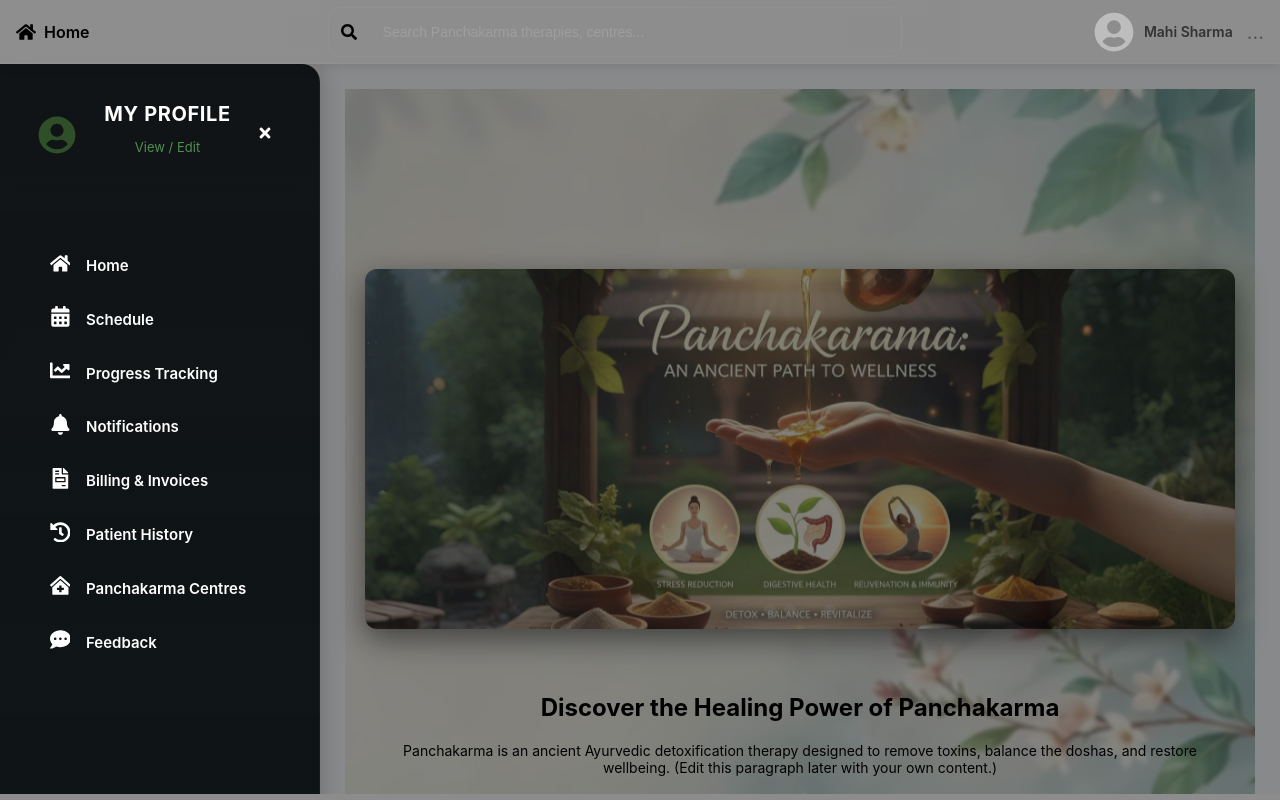
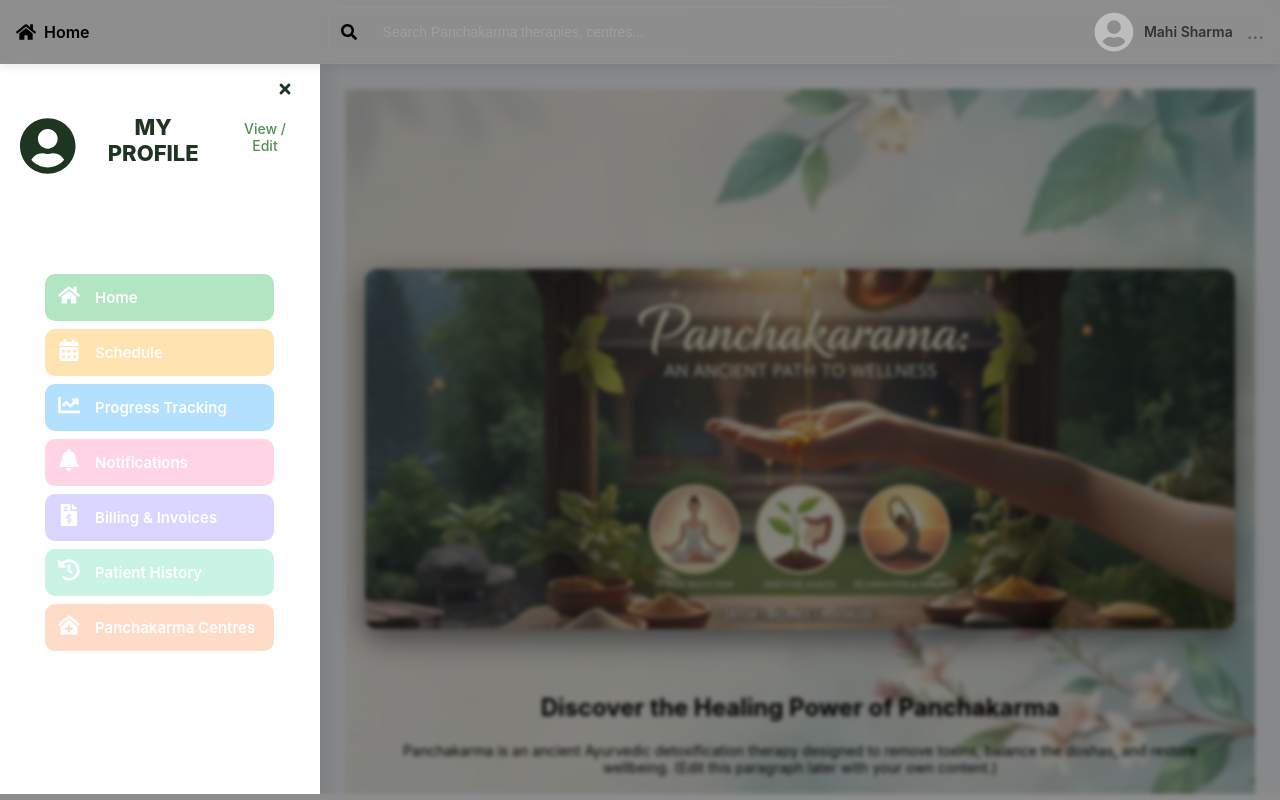
Before and after one commit to Kadam-18/SIH-25, a React (Vite) app in the folder ayushcare/frontend/: page /home in a window 1280 px wide. Both pictures are taken after a click on the button 34 px from the left and 31 px from the top of the page. Built offline with nearby package versions, Linux system fonts and the light colour scheme.

Commit message:
Mahi repo 3

```diff
--- a/ayushcare/frontend/src/components/Sidebar.css
+++ b/ayushcare/frontend/src/components/Sidebar.css
@@ -1,88 +1,129 @@
-.sidebar {
-  width: 260px;
+/* Sidebar Container */
+/* .sidebar {
+  width: 300px;
   height: 100vh;
   position: fixed;
   top: 0;
-  left: -260px;
-  background: rgba(255, 255, 255, 0.60);
-  backdrop-filter: blur(10px);
-  border-right: 1px solid rgba(46, 107, 61, 0.25);
-  box-shadow: 4px 0 20px rgba(0, 0, 0, 0.15);
-  border-radius: 0 18px 18px 0;
-  transition: left 0.35s ease-in-out;
-  z-index: 1000;
+  left: 0;
+  background: #ffffff;
+  box-shadow: 4px 0 20px rgba(0,0,0,0.1);
+  z-index: 1200;
+  display: flex;
+  flex-direction: column;
+  padding-top: 20px;
+  overflow-y: auto;
+} */
+
+.sidebar {
+  width: 300px;
+  height: 100vh;
+  position: fixed;
+  top: 0;
+  left: 0;
+  background: #ffffff !important;   /* force white */
+  box-shadow: 4px 0 20px rgba(0,0,0,0.1);
+  z-index: 1201;
+  display: flex;
+  flex-direction: column;
+  padding-top: 20px;
+  overflow-y: auto;
 }
 
-.sidebar.open {
-  left: 0;
+
+/* Profile Header */
+.profile-header {
+  text-align: center;
+  padding: 20px 0;
 }
 
+.profile-header h3 {
+  font-size: 22px;
+  font-weight: 800;
+  color: #1e3522;
+  margin-top: 10px;
+}
+
+.profile-header p {
+  font-size: 14px;
+  font-weight: 500;
+  color: #4e8f52;
+  margin-top: -5px;
+}
+
+.profile-icon {
+  font-size: 58px;
+  color: #1e3522;
+}
+
+/* Menu List */
+.sidebar-nav {
+  display: flex;
+  flex-direction: column;
+  gap: 18px;
+  padding: 20px 25px;
+}
+
+.sidebar-item {
+  display: flex;
+  align-items: center;
+  gap: 18px;
+  padding: 16px 20px;
+  border-radius: 18px;
+  cursor: pointer;
+  transition: 0.3s ease;
+  font-size: 18px;
+  font-weight: 600;
+  color: #1e3522;
+}
+
+/* Gradient Background Pills */
+.sidebar-item:nth-child(1) { background: #b2e5c1; }
+.sidebar-item:nth-child(2) { background: #ffe3b0; }
+.sidebar-item:nth-child(3) { background: #b4e0ff; }
+.sidebar-item:nth-child(4) { background: #ffd4e4; }
+.sidebar-item:nth-child(5) { background: #d9d6ff; }
+.sidebar-item:nth-child(6) { background: #c9f3e4; }
+.sidebar-item:nth-child(7) { background: #fedcc8; }
+
+.sidebar-item:hover {
+  transform: translateX(6px);
+  box-shadow: 0 4px 10px rgba(0,0,0,0.15);
+}
+
+/* Icons */
+.sidebar-icon {
+  font-size: 22px;
+}
+
+/* Close button */
+.close-btn {
+  position: absolute;
+  top: 16px;
+  right: 20px;
+  background: none;
+  border: none;
+  font-size: 22px;
+  cursor: pointer;
+  color: #1e3522;
+}
+
+
+/* Overlay */
 .sidebar-overlay {
   position: fixed;
   top: 0;
   left: 0;
   width: 100%;
   height: 100%;
-  background: rgba(0,0,0,0.3);
+  background: rgba(0,0,0,0.2);  /* Slight blur instead of black */
+  backdrop-filter: blur(2px);
   opacity: 0;
   visibility: hidden;
   transition: 0.3s ease;
-  z-index: 900;
+  z-index: 1100;
 }
 
-.sidebar-overlay.visible {
+.sidebar-overlay.show {
   opacity: 1;
   visibility: visible;
 }
-
-.profile-header {
-  display: flex;
-  align-items: center;
-  justify-content: space-between;
-  padding: 18px;
-  border-bottom: 1px solid rgba(0,0,0,0.1);
-}
-
-.profile-icon {
-  font-size: 38px;
-  color: #2f4f29;
-  margin-right: 10px;
-}
-
-.profile-name {
-  font-size: 20px;
-  font-weight: 700;
-  color: #2f4f29;
-}
-
-.profile-sub {
-  font-size: 13px;
-  color: #4f8f52;
-}
-
-.sidebar-nav {
-  display: flex;
-  flex-direction: column;
-  padding: 0.6rem 1rem;
-}
-
-.sidebar-item {
-  display: flex;
-  align-items: center;
-  gap: 12px;
-  padding: 0.9rem 1rem;
-  border-radius: 12px;
-  cursor: pointer;
-  color: #2f4f29;
-  font-weight: 600;
-  transition: 0.25s ease;
-}
-
-.sidebar-item:hover {
-  background: rgba(240, 255, 245, 0.9);
-  transform: translateX(6px);
-}
-
-.sidebar-icon {
-  font-size: 1.3rem;
-}
--- a/ayushcare/frontend/src/components/Sidebar.jsx
+++ b/ayushcare/frontend/src/components/Sidebar.jsx
@@ -4,12 +4,12 @@ import {
   FaCalendarAlt,
   FaChartLine,
   FaBell,
+  FaFileInvoiceDollar,
   FaHistory,
   FaClinicMedical,
   FaCommentDots,
   FaUserCircle,
   FaHome,
-  FaFileInvoice,
 } from "react-icons/fa";
 import { useNavigate } from "react-router-dom";
 import "./Sidebar.css";
@@ -18,11 +18,8 @@ export default function Sidebar({ sidebarOpen, setSidebarOpen }) {
   const navigate = useNavigate();
 
   useEffect(() => {
-    if (sidebarOpen) {
-      document.body.classList.add("sidebar-open");
-    } else {
-      document.body.classList.remove("sidebar-open");
-    }
+    if (sidebarOpen) document.body.classList.add("sidebar-open");
+    else document.body.classList.remove("sidebar-open");
   }, [sidebarOpen]);
 
   const items = [
@@ -30,7 +27,7 @@ export default function Sidebar({ sidebarOpen, setSidebarOpen }) {
     { icon: <FaCalendarAlt />, text: "Schedule", path: "/schedule" },
     { icon: <FaChartLine />, text: "Progress Tracking", path: "/progress" },
     { icon: <FaBell />, text: "Notifications", path: "/notifications" },
-    { icon: <FaFileInvoice />, text: "Billing & Invoices", path: "/billing" },
+    { icon: <FaFileInvoiceDollar />, text: "Billing & Invoices", path: "/billing" },
     { icon: <FaHistory />, text: "Patient History", path: "/patienthistory" },
     { icon: <FaClinicMedical />, text: "Panchakarma Centres", path: "/centres" },
     { icon: <FaCommentDots />, text: "Feedback", path: "/feedback" },
@@ -38,28 +35,29 @@ export default function Sidebar({ sidebarOpen, setSidebarOpen }) {
 
   return (
     <div>
+      {/* Overlay */}
       <div
-        className={`sidebar-overlay ${sidebarOpen ? "visible" : ""}`}
+        className={`sidebar-overlay ${sidebarOpen ? "show" : ""}`}
         onClick={() => setSidebarOpen(false)}
       />
 
+      {/* Sidebar Container */}
       <aside className={`sidebar ${sidebarOpen ? "open" : ""}`}>
+
+        {/* Profile Header */}
         <div
-          className="sidebar-top profile-header"
+          className="profile-header"
           onClick={() => {
             navigate("/userprofile");
             setSidebarOpen(false);
           }}
-          style={{ cursor: "pointer" }}
         >
           <FaUserCircle className="profile-icon" />
-          <div>
-            <h3 className="profile-name">MY PROFILE</h3>
-            <p className="profile-sub">View / Edit</p>
-          </div>
+          <h3 className="profile-title">MY PROFILE</h3>
+          <p className="profile-sub">View / Edit</p>
 
           <button
-            className="icon-btn close-btn"
+            className="close-btn"
             onClick={(e) => {
               e.stopPropagation();
               setSidebarOpen(false);
@@ -69,6 +67,7 @@ export default function Sidebar({ sidebarOpen, setSidebarOpen }) {
           </button>
         </div>
 
+        {/* Menu Items */}
         <nav className="sidebar-nav">
           {items.map((it, i) => (
             <div
@@ -84,6 +83,7 @@ export default function Sidebar({ sidebarOpen, setSidebarOpen }) {
             </div>
           ))}
         </nav>
+
       </aside>
     </div>
   );
```
